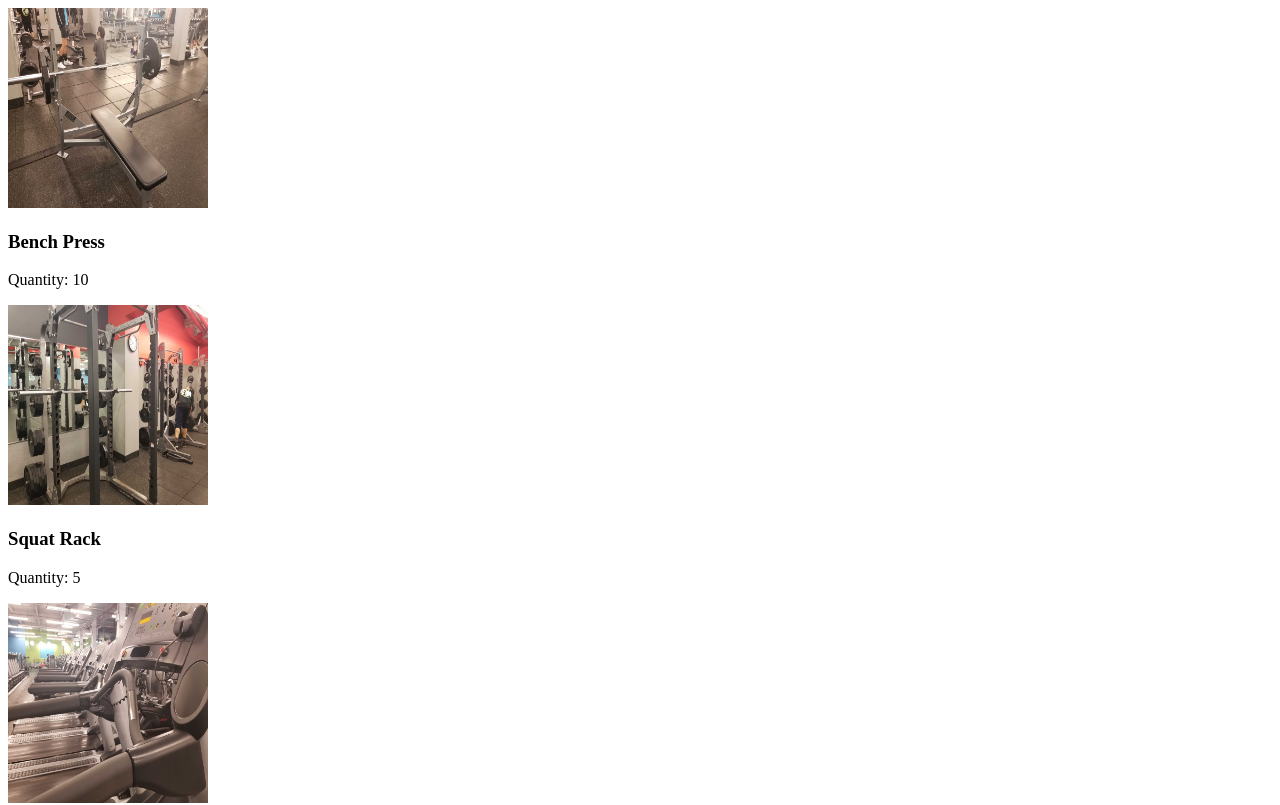
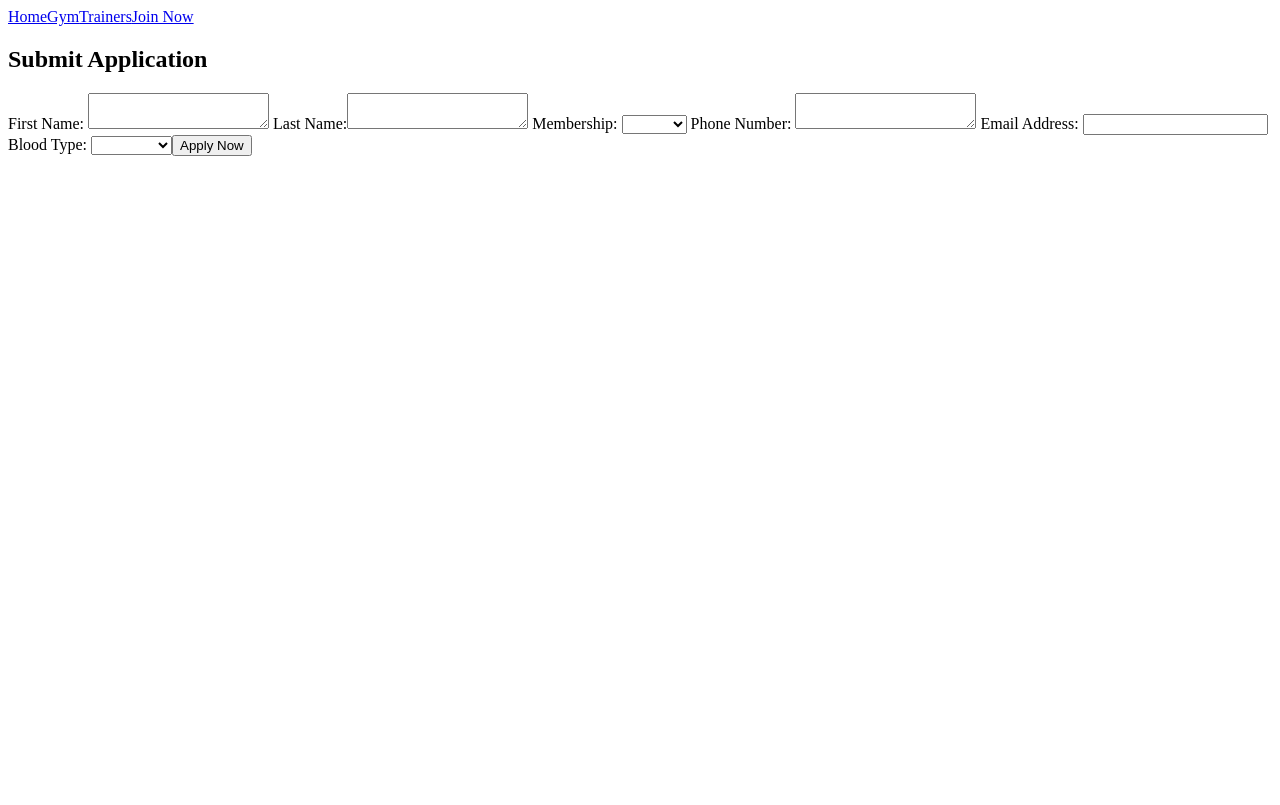
Before and after one commit to josephafulkerson/groupProjectPhase2, a React (Create React App) app: page /join in a window 1280 px wide. Shown: the top 805 px of the page. Built offline with nearby package versions, Linux system fonts and the light colour scheme; data requests are answered from the project's data file.

Commit message:
routes & header

```diff
--- a/src/components/App.jsx
+++ b/src/components/App.jsx
@@ -1,7 +1,12 @@
-import React, {useState} from "react";
+import React, {useState, useEffect } from "react";
 import NavBar from "./NavBar";
 import Header from "./Header";
 import JoinNow from "./JoinNow"
+import Gym from "./Gym";
+import Home from "./Home";
+import Trainers from "./Trainers";
+import { Route, Switch } from "react-router-dom";
+import { BASE_API_URL } from "../const";
 
 const Url = 'http://localhost:8000/equipment'
 
@@ -10,6 +15,13 @@ const Url = 'http://localhost:8000/equipment'
 function App(addMember) {
 
   const [members, setMembers] = useState([])
+  const [trainers, setTrainers] = useState([]);
+
+  useEffect(() => {
+    fetch(`${BASE_API_URL}/trainers`)
+      .then((r) => r.json())
+      .then((data) => setTrainers(data));
+  }, []);
 
   function addMember(newMember) {
     fetch(Url, {
@@ -28,6 +40,22 @@ function App(addMember) {
     <div>
       <Header />
       <NavBar />
+      <main>
+      <Route exact path='/'>
+          <Home />
+        </Route>
+        <Route exact path='/gym'>
+          <Gym />
+        </Route>
+        <Route exact path='/trainers'>
+          {trainers.map((item) => (
+            <Trainers trainerList={item} key={item.id} />
+          ))}
+        </Route>
+        <Route exact path='/join'>
+          <JoinNow />
+        </Route>
+        </main>
     </div>
   );
 }
--- a/src/components/Gym.jsx
+++ b/src/components/Gym.jsx
@@ -1,19 +1,22 @@
 import React, { useState, useEffect } from 'react'
 import GymCard from './GymCard'
+import { BASE_API_URL } from "../const";
 
 
 function Gym() {
     const [ equipment, setEquipment ] = useState([])
 
     useEffect(() => {
-        fetch('/equipment')
+        fetch(`${BASE_API_URL}/equipment`)
         .then(r => r.json())
         .then(data => setEquipment(data))
     }, [])
 
 
+
     return (
         <div>
+            <p>TEST</p>
             {equipment.map(items => <GymCard equipment={items} key={items.id} />)}
         </div>
     )
--- a/src/components/Header.jsx
+++ b/src/components/Header.jsx
@@ -3,7 +3,12 @@ import { NavLink } from 'react-router-dom'
 
 function Header() {
   return (
-      <div></div>
+      <div>
+          <NavLink to='/'>Home</NavLink>
+          <NavLink to='/gym'>Gym</NavLink>
+          <NavLink to='/trainers'>Trainers</NavLink>
+          <NavLink to='/join'>Join Now</NavLink>
+      </div>
   )
 }
 
--- /dev/null
+++ b/src/components/Home.jsx
@@ -0,0 +1,11 @@
+import React from 'react'
+
+const Home = () => {
+    return (
+        <div>
+            <p>TEST</p>
+        </div>
+    )
+}
+
+export default Home
--- a/src/components/NavBar.jsx
+++ b/src/components/NavBar.jsx
@@ -1,35 +1,14 @@
 import React, { useState, useEffect } from "react";
-import Gym from "./Gym";
-import Trainers from "./Trainers";
-import JoinNow from "./JoinNow";
-import { Switch, Route } from "react-router-dom";
+
 
 function NavBar() {
-  const [trainers, setTrainers] = useState([]);
 
-  useEffect(() => {
-    fetch(" http://localhost:8000/trainers")
-      .then((r) => r.json())
-      .then((data) => setTrainers(data));
-  }, []);
 
 
 
   return (
     <div>
-      <Switch>
-        <Route path='/'>
-          <Gym />
-        </Route>
-        <Route path='/trainers'>
-          {trainers.map((item) => (
-            <Trainers trainerList={item} key={item.id} />
-          ))}
-        </Route>
-        <Route path='/join'>
-          <JoinNow />
-        </Route>
-      </Switch>
+
     </div>
   );
 }
--- /dev/null
+++ b/src/const.js
@@ -0,0 +1 @@
+export const BASE_API_URL = 'http://localhost:8000'
```
